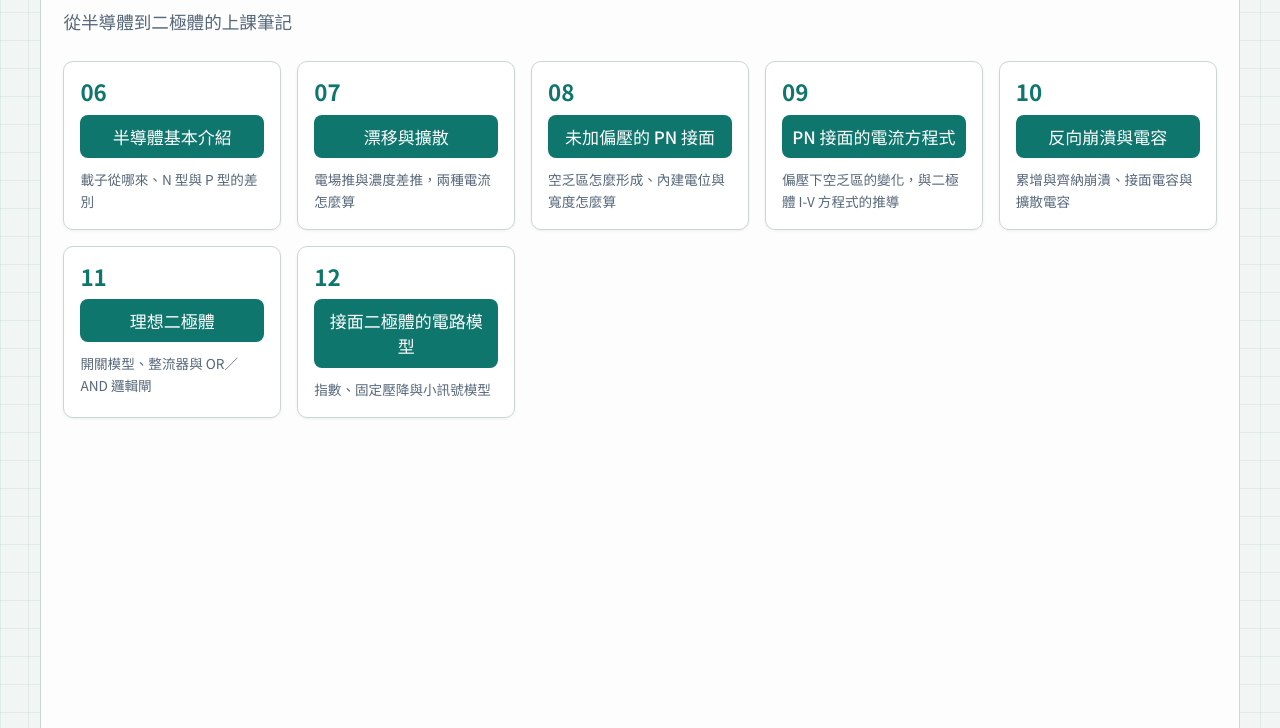
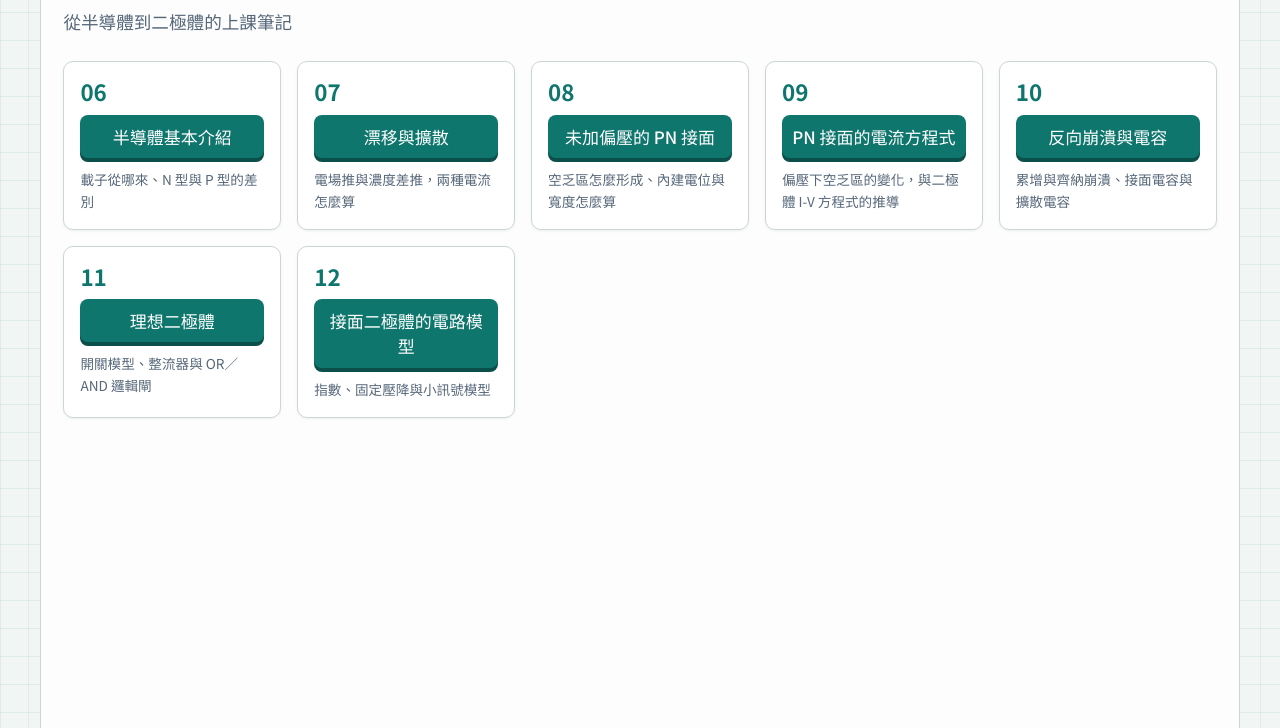
Before and after one commit to owo0518/Week9HW, a plain HTML site: page index.html in a window 1280 px wide. Shown: the part 72-800 px from the top of the page. Drawn offline with Linux system fonts and the light colour scheme.

Commit message:
Update style.css

```diff
--- a/assets/style.css
+++ b/assets/style.css
@@ -23,9 +23,11 @@ main:has(.lessons){max-width:1200px}
 .lessons{list-style:none;padding:0;margin:1.4rem 0 0;display:grid;grid-template-columns:repeat(5,1fr);gap:1rem}
 .lessons li{display:flex;flex-direction:column;align-items:stretch;padding:1rem;border:1px solid var(--line);border-radius:10px;background:#fff;box-shadow:0 1px 3px rgba(18,38,58,.06)}
 .lessons .n{display:block;width:auto;font-weight:700;font-size:1.4rem;line-height:1.2;color:var(--accent)}
-.lessons a{display:block;margin:.6rem 0 .7rem;padding:.55rem .6rem;border-radius:8px;background:var(--accent);color:#fff;font-weight:500;line-height:1.5;text-align:center;text-decoration:none;transition:background .15s}
-.lessons a:hover{background:#0b5a54}
+.lessons a{display:block;margin:.6rem 0 .7rem;padding:.55rem .6rem;border-radius:8px;background:var(--accent);color:#fff;font-weight:500;line-height:1.5;text-align:center;text-decoration:none;box-shadow:0 4px 0 #0a4f49;transition:background .15s,box-shadow .15s,transform .15s}
+.lessons a:hover{background:#0d6b64;transform:translateY(2px);box-shadow:0 2px 0 #0a4f49}
+.lessons a:active{background:#0a4f49;transform:translateY(4px) scale(.97);box-shadow:0 0 0 #0a4f49,inset 0 3px 6px rgba(0,0,0,.3);transition-duration:.05s}
 .lessons a:focus-visible{outline:3px solid var(--ink);outline-offset:2px}
+@media (prefers-reduced-motion:reduce){.lessons a{transition:none}.lessons a:hover,.lessons a:active{transform:none}}
 .lessons .todo{color:var(--muted)}
 .lessons small{display:block;margin-left:0;font-size:.85rem;line-height:1.6;color:var(--muted)}
 @media (max-width:1100px){.lessons{grid-template-columns:repeat(3,1fr)}}
```
